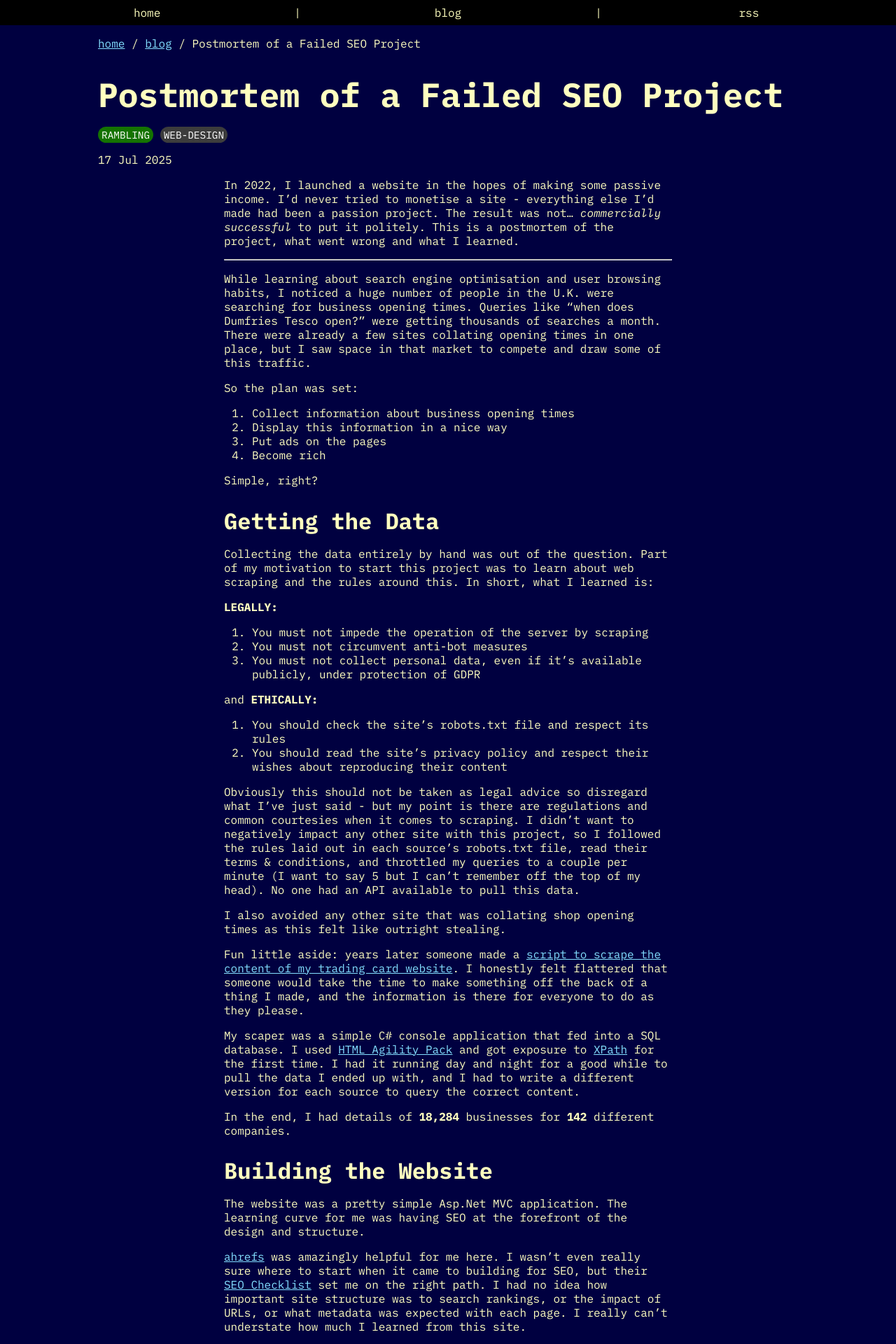
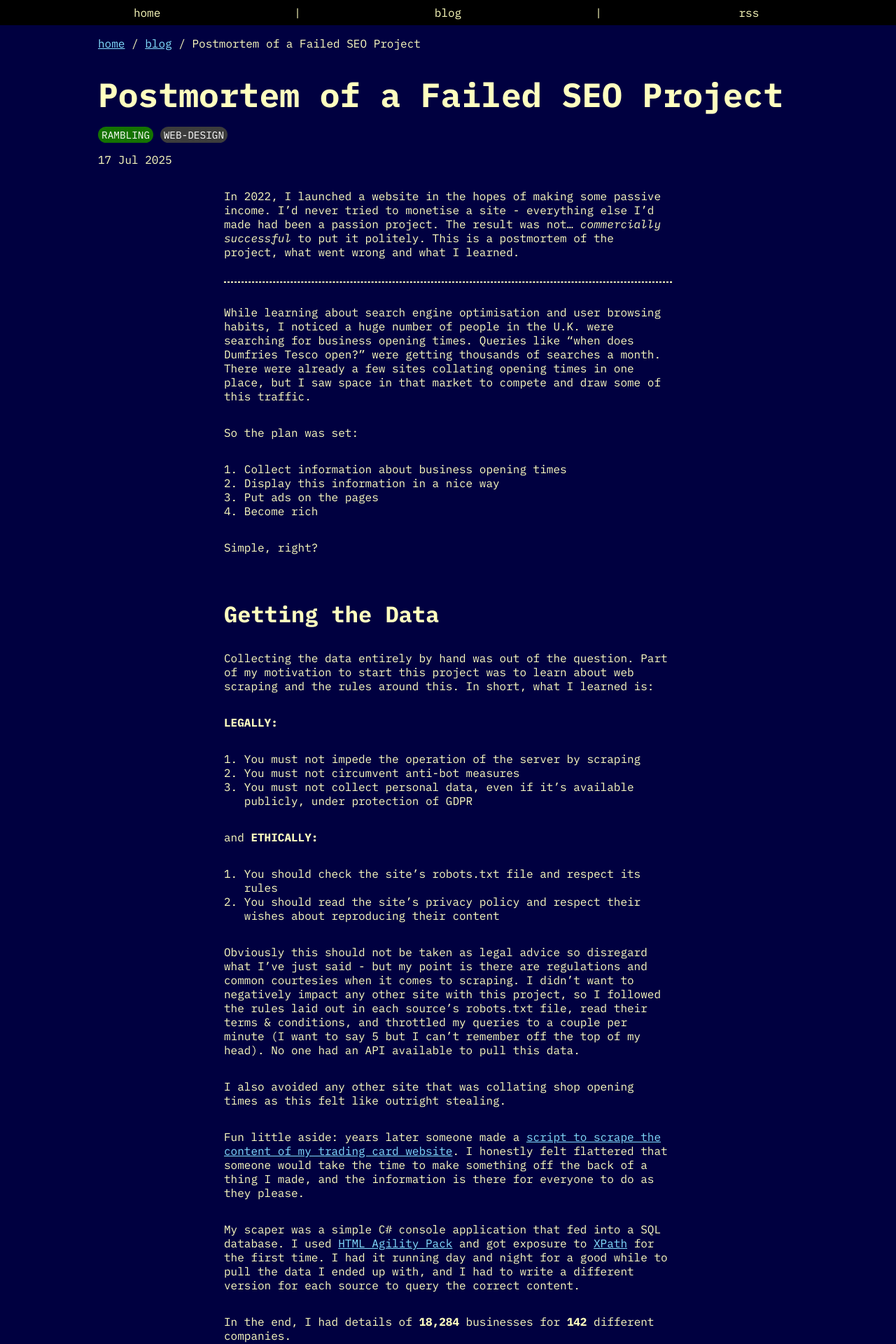
Before and after one commit to digi-battle/digi-battle.github.io, a Jekyll site: the page built from _posts/2025-07-17-postmortem-of-a-failed-seo-project.md, in a window 1280 px wide. Shown: the top 1920 px of the page at 70% size. Built offline with Jekyll 4.4.1, drawn with Linux system fonts in a browser that asks for light colours.

Commit message:
Spacing changes

```diff
--- a/_sass/base.scss
+++ b/_sass/base.scss
@@ -137,7 +137,7 @@ h3 {
     display: block;
     margin: 0 auto;
     max-width: 1000px;
-    padding: 0 1rem;
+    padding: 0 1rem 1rem 1rem;
 }
 
 @media(min-width: 1024px) {
@@ -158,6 +158,14 @@ h3 {
 .blog-content img {
     display: block;
     margin: 0 auto;
+}
+
+.blog-content h2, .blog-content h3, .blog-content h4, .blog-content h5 {
+    margin-top: 4rem;
+}
+
+.blog-content p {
+    margin: 2rem 0;
 }
 
 .back-to-top {
@@ -219,3 +227,16 @@ h3 {
 img {
     max-width: 100%;
 }
+
+hr {
+    border-color: $font-color;
+    border-style: dashed;
+}
+
+ul {
+    padding-left: 2ch;
+}
+
+ol {
+    padding-left: 3ch;
+}
--- a/index.html
+++ b/index.html
@@ -16,7 +16,7 @@ title: "Web Developer"
     {% for item in sorted-posts %}
     <li>
         <p>
-            {{ item.date | date_to_string }} ~ <a href="{{ item.url }}">{{ item.title }}</a>
+            {{ item.date | date_to_string }} ~ <a href="{{ item.url }}">{{ item.name }}</a>
             <span class="tag-list">
                 {% for tag in item.tags %}
                 <span class="tag {{tag | downcase}}">{{tag}}</span>
```
